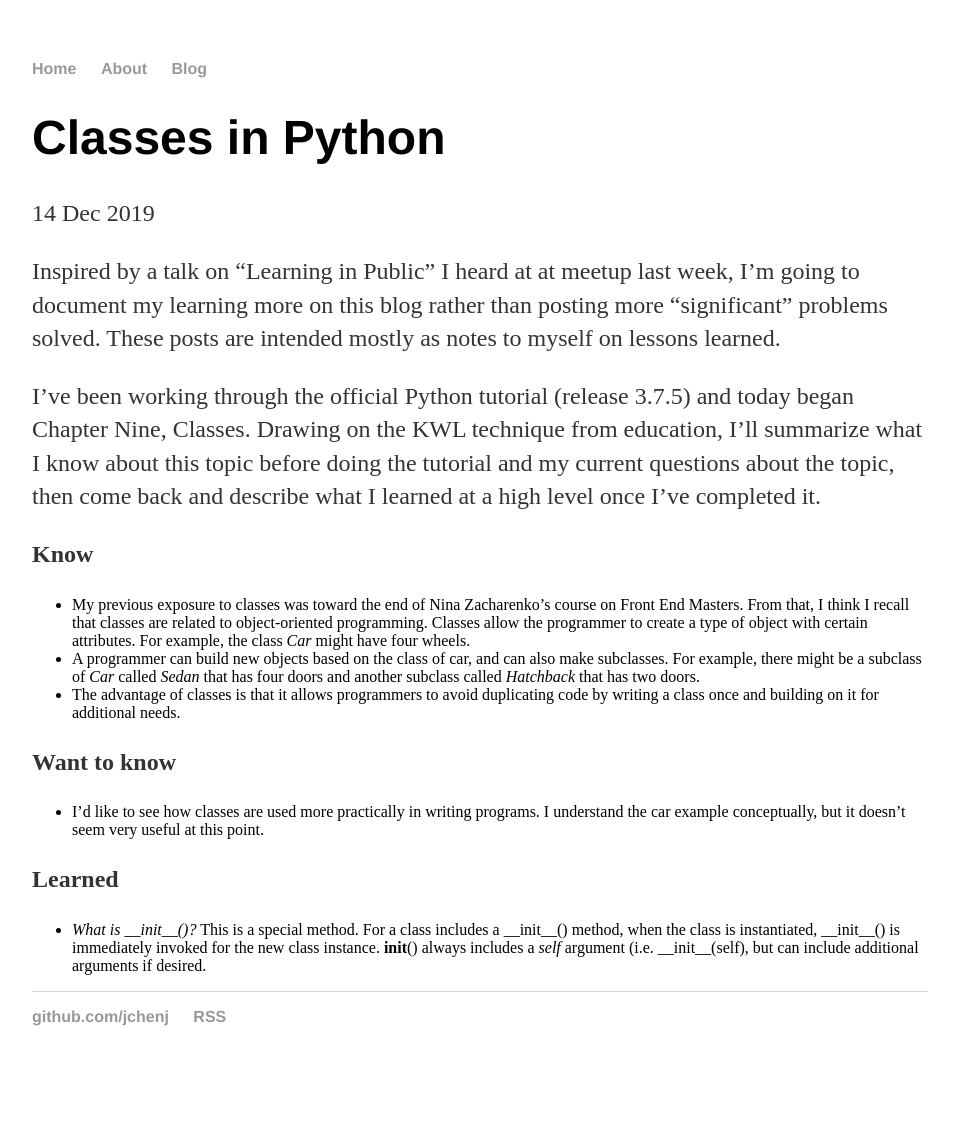
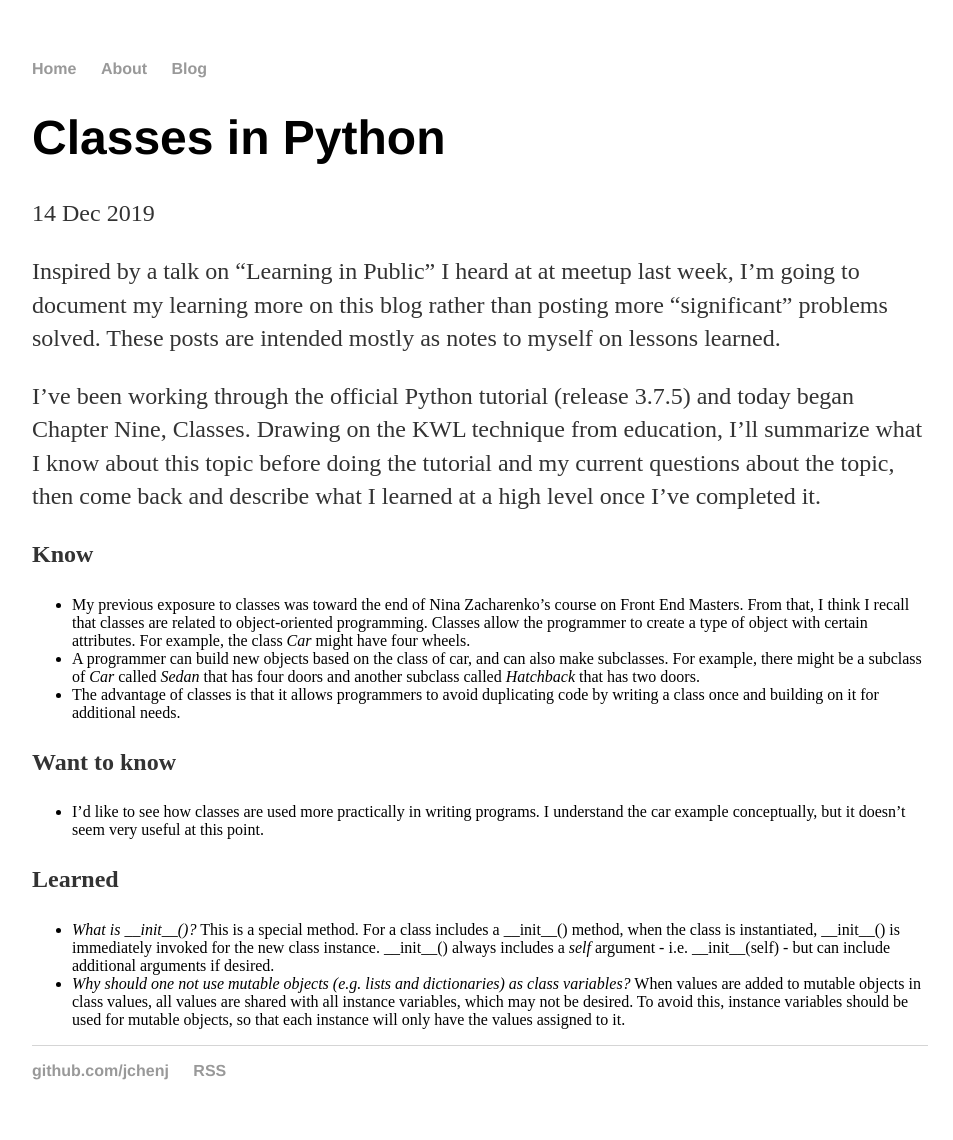
Before and after one commit to jchenj/jchenj.github.io, a Jekyll site: the page built from _posts/2019-12-14-classes-python.md, in a window 1280 px wide. Shown: the whole page, without its empty margins (160-1113 px from the left). Built offline with Jekyll 4.4.1, drawn with Linux system fonts in a browser that asks for light colours; before the commit the page ends 1086 px from its top, so only the background shows below that.

Commit message:
Update 2019-12-14-classes-python.md

```diff
--- a/_posts/2019-12-14-classes-python.md
+++ b/_posts/2019-12-14-classes-python.md
@@ -25,4 +25,5 @@ needs.<br>
 doesn't seem very useful at this point.<br>
 
 **Learned** <br>
-* *What is \__init__()?* This is a special method. For a class includes a \__init__() method, when the class is instantiated, \__init__() is immediately invoked for the new class instance. __init__() always includes a *self* argument (i.e. \__init__(self), but can include additional arguments if desired.
+* *What is \__init__()?* This is a special method. For a class includes a \__init__() method, when the class is instantiated, \__init__() is immediately invoked for the new class instance. \__init__() always includes a *self* argument - i.e. \__init__(self) - but can include additional arguments if desired.
+* *Why should one not use mutable objects (e.g. lists and dictionaries) as class variables?* When values are added to mutable objects in class values, all values are shared with all instance variables, which may not be desired. To avoid this, instance variables should be used for mutable objects, so that each instance will only have the values assigned to it.
```
